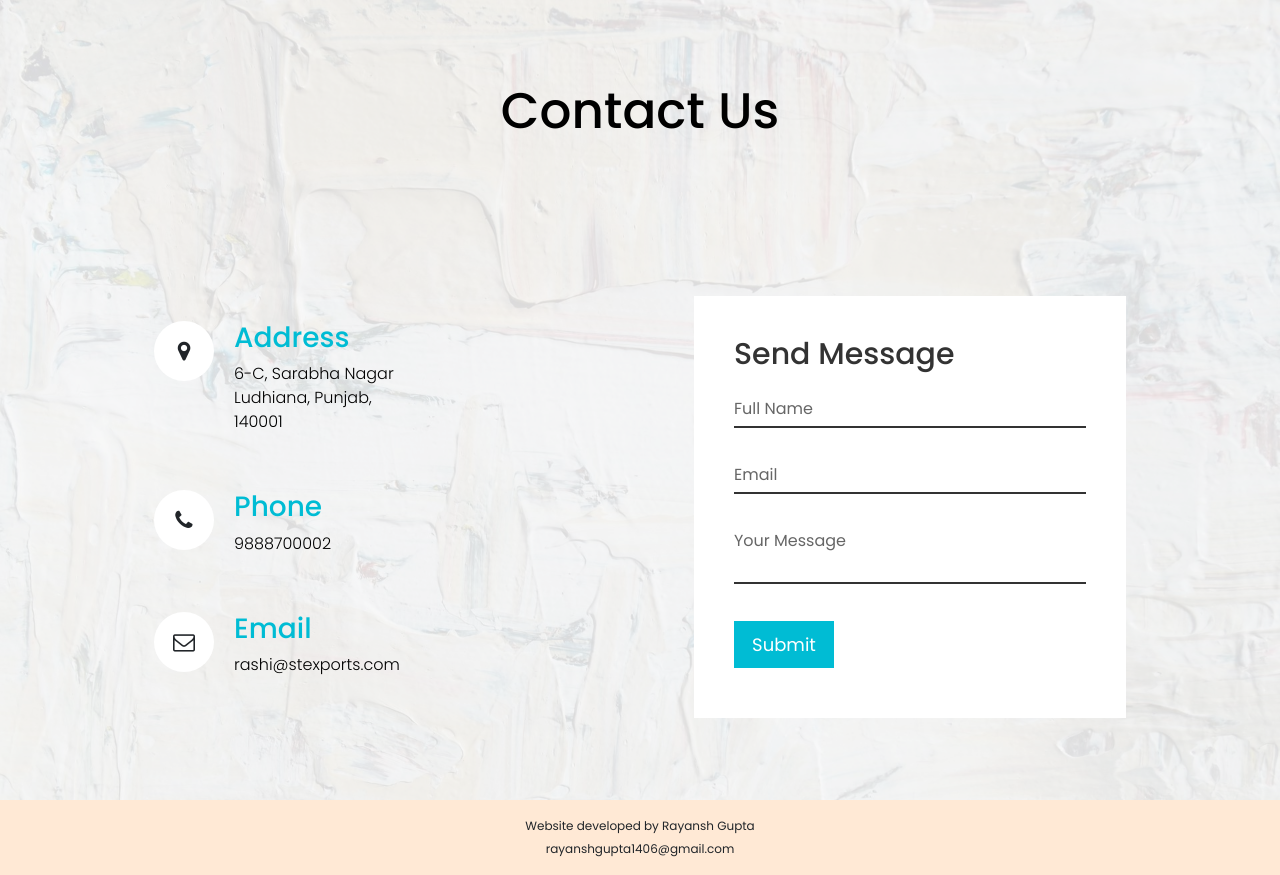
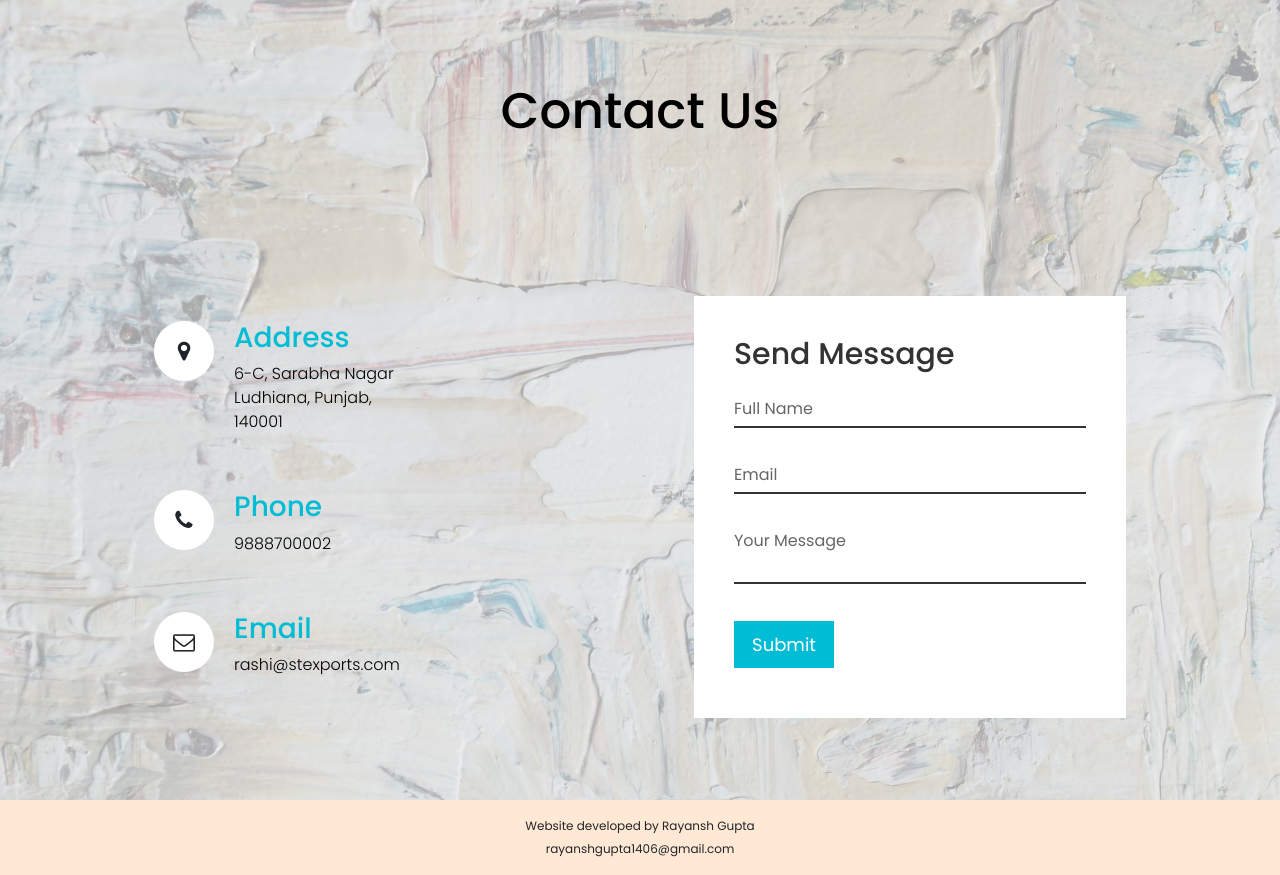
Before and after one commit to Rayansh14/pblwave2, a Django app: page /contact-us/ in a window 1280 px wide. Shown: the part 59-934 px from the top of the page. Run offline with Django 3.2, Linux system fonts and the light colour scheme; some libraries are stand-ins or nearby versions.

Commit message:
Update contact.html

```diff
--- a/other/templates/contact.html
+++ b/other/templates/contact.html
@@ -28,14 +28,14 @@
         bottom: 0;
         right: 0;
         position: absolute;
-        transform: scaleX(-1);
         z-index: -1;
     }
 
     @media (max-width: 1280px) {
         .contact::after {
             content: '';
-            background-image: url('/static/imgs/art1.jpg')
+            background-image: url('/static/imgs/art1.jpg');
+            opacity: 1.0;
         }
     }
 
```
